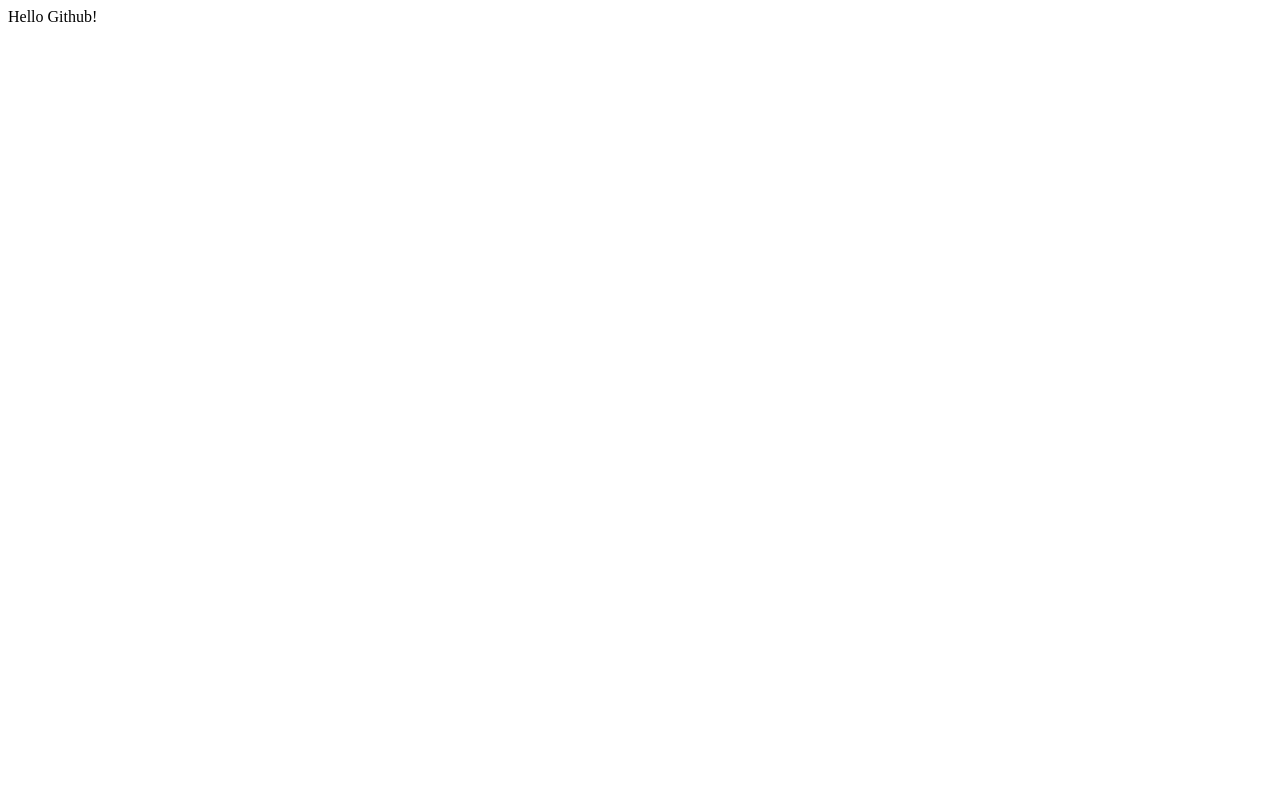
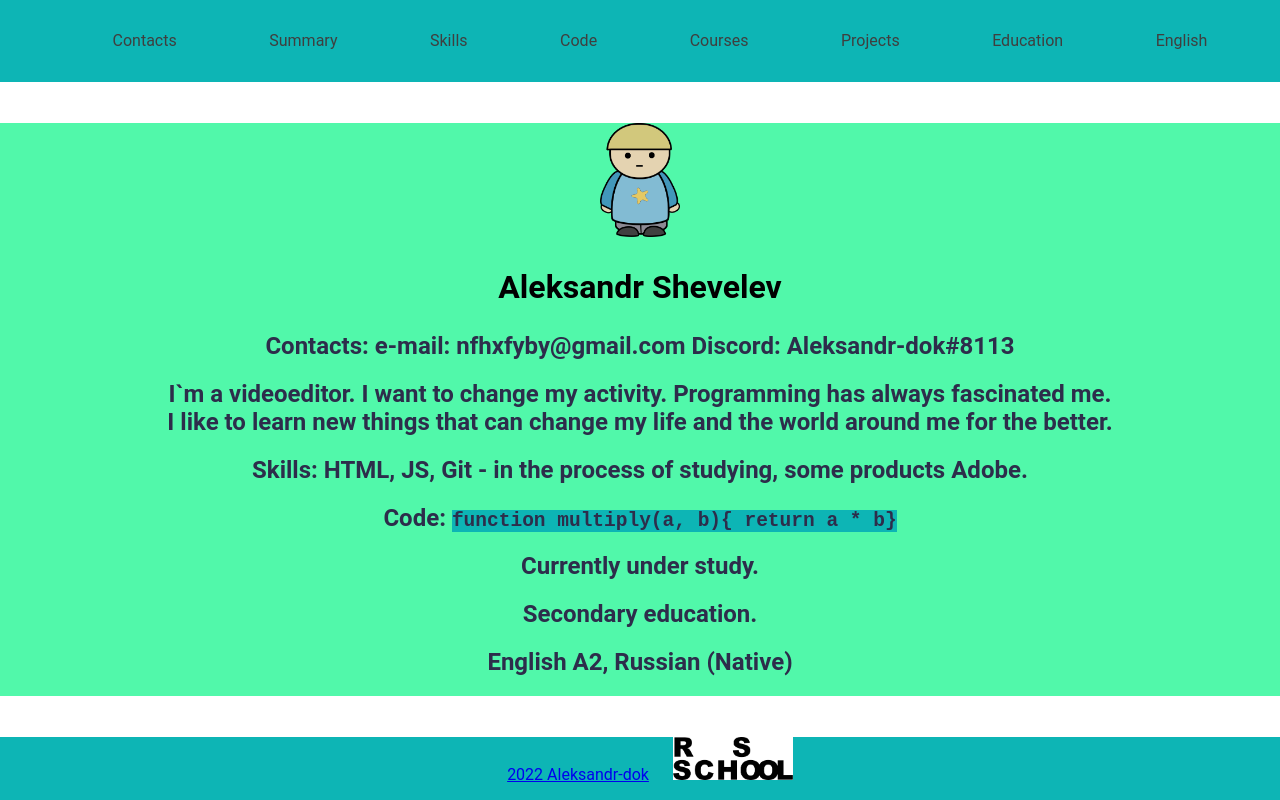
Before and after one commit to Aleksandr-dok/rsschool-cv, a plain HTML site: page index.html in a window 1280 px wide. Drawn offline with Linux system fonts and the light colour scheme.

Commit message:
commit message

```diff
--- a/index.html
+++ b/index.html
@@ -1,12 +1,87 @@
 <!DOCTYPE html>
 <html lang="en">
+
 <head>
     <meta charset="UTF-8">
     <meta http-equiv="X-UA-Compatible" content="IE=edge">
     <meta name="viewport" content="width=device-width, initial-scale=1.0">
-    <title>Hello</title>
+    <link rel="stylesheet" href="./style.css">
+    <link rel="icon" href="./assets/img/kisspng-computer-icons-mummy.ico">
+    <title>CV</title>
 </head>
+
 <body>
-    Hello Github!
+    <header class="header">
+        <div class="container">
+            <nav class="nav">
+                <ul class="nav-list">
+                    <li class="nav-item"><a href="#Contacts" class="nav-link">Contacts</a></li>
+                    <li class="nav-item"><a href="#Summary" class="nav-link">Summary</a></li>
+                    <li class="nav-item"><a href="#Skills" class="nav-link">Skills</a></li>
+                    <li class="nav-item"><a href="#Code" class="nav-link">Code</a></li>
+                    <li class="nav-item"><a href="#Courses" class="nav-link">Courses</a></li>
+                    <li class="nav-item"><a href="#Projects" class="nav-link">Projects</a></li>
+                    <li class="nav-item"><a href="#Education" class="nav-link">Education</a></li>
+                    <li class="nav-item"><a href="#English" class="nav-link">English</a></li>
+                </ul>
+            </nav>
+        </div>
+    </header>
+
+    <main class="main">
+        <div class="container">
+            <img src="./assets/img/kisspng-cartoon-clip-art-match-clipart.png" alt="Photo" title="My Photo" width="80">
+
+            <section class="section" id="Name">
+                <h1 class="section-name">Aleksandr Shevelev</h1>
+            </section>
+
+            <section id="Contacts">
+                <h2 class="section-title">Contacts: e-mail: nfhxfyby@gmail.com Discord: Aleksandr-dok#8113</h2>
+            </section>
+
+            <section id="Summary">
+                <h2 class="section-title">
+                    I`m a videoeditor. I want to change my activity. Programming has always fascinated me. <br> I like
+                    to learn new things that can change my life and the world around me for the better.
+                </h2>
+            </section>
+
+            <section id="Skills">
+                <h2 class="section-title">Skills: HTML, JS, Git - in the process of studying, some products Adobe.</h2>
+            </section>
+
+            <section id="Code">
+                <h2 class="section-title">Code: <code class="code">function multiply(a, b){ return a * b}</code></h2>
+            </section>
+
+            <section id="Projects">
+                <h2 class="section-title">Currently under study.
+                    <!--  -->
+                </h2>
+            </section>
+
+            <section id="Education">
+                <h2 class="section-title">Secondary education.</h2>
+            </section>
+
+            <section id="English">
+                <h2 class="section-title">English A2, Russian (Native)</h2>
+            </section>
+
+        </div>
+
+    </main>
+
+    <footer class="footer">
+        <div class="container">
+            <span class="nav-link"><a href="https: //github.com/Aleksandr-dok/rsschool-cv.git">2022   Aleksandr-dok</a></span>
+            <a href="https://rs.school/"><img src="./assets/img/Logo rsschool.png" alt="Logotype RS School" title="Logotype RS School" width="120"></a>
+
+        </div>
+
+    </footer>
+
 </body>
+
 </html>
--- a/style.css
+++ b/style.css
@@ -0,0 +1,79 @@
+* {
+    box-sizing: border-box;
+}
+
+.container {
+    max-width: 1440px;
+    margin: 0 auto;
+}
+
+body {
+    font-family: 'Roboto';
+    min-height: 100vh;
+    margin: 0;
+    padding: 0;
+    display: flex;
+    flex-direction: column;
+    justify-content: space-between;
+}
+
+.header {
+    max-width: 1440px;
+    margin: 0px;
+    background-color: #0db5b5;
+}
+
+.main {
+    max-width: 1440px;
+    margin: 0px;
+    text-align: center;
+    background-color: #51f8aa
+}
+
+.footer {
+    max-width: 1440px;
+    margin: 0px;
+    text-align: center;
+    line-height: 50px;
+    background-color: #0db5b5;
+}
+
+.section-name {
+    font-size: 2em;
+    font-weight: bolder;
+    color: rgb(0, 0, 0);
+}
+
+.section-title {
+    color: rgb(45, 45, 75);
+}
+
+.nav {
+    list-style: none;
+
+}
+
+.nav-list {
+    list-style: none;
+    display: flex;
+    justify-content: space-evenly;
+    align-items: center;
+}
+
+.nav-link {
+    background: #0db5b5;
+    padding: 0 20px;
+    color: #3f3f3f;
+    line-height: 50px;
+    text-decoration: none;
+    transition: .3s;
+}
+
+.nav li a:hover {
+    background: #92d3d3;
+    color: #000000;
+}
+
+.code {
+    background-color: #0db5b5;
+}
```
Also changed, not shown: assets/img/Logo rsschool.png (added), assets/img/kisspng-cartoon-clip-art-match-clipart.png (added), assets/img/kisspng-computer-icons-mummy.ico (added), assets/img/kisspng-computer-icons-mummy.png (added).
